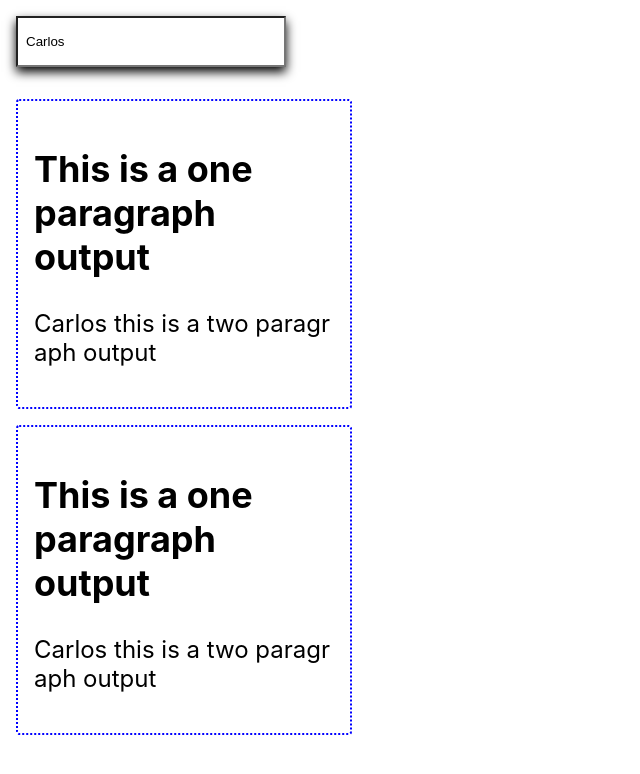
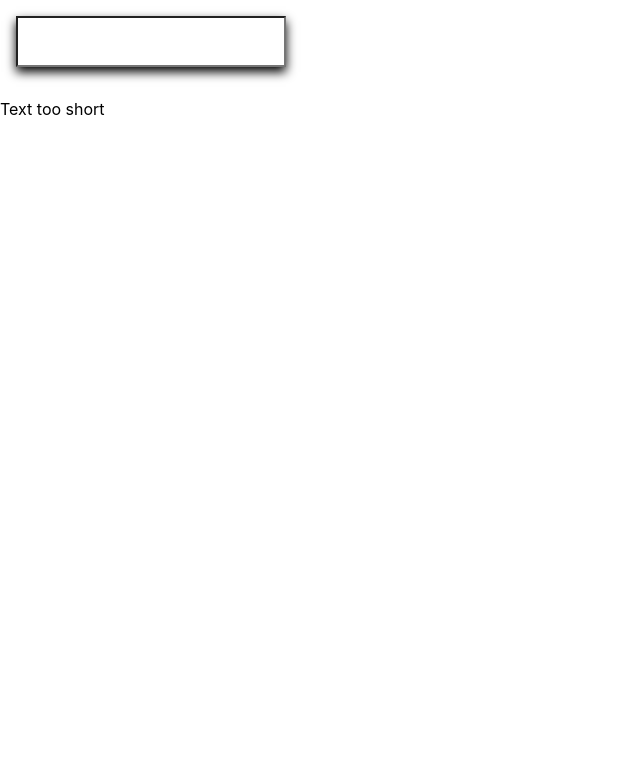
Before and after one commit to filipsm94/learn-reactjs, a React (Create React App) app: page / in a window 1280 px wide. Shown: the top 774 px of the page, without its empty margins (0-640 px from the left). Built offline with nearby package versions, Linux system fonts and the light colour scheme.

Commit message:
launch second work

```diff
--- a/src/App.js
+++ b/src/App.js
@@ -1,26 +1,38 @@
 import React from 'react';
 import './App.css';
 import UserInput from './user-input/user-input';
-import UserOutput from './user-output/user-output';
+import ValidationComponent from './validation/validation';
+import CharComponent from './char/char';
 
 class  App extends React.Component {
 
   state = {
-    username : 'Carlos'
+    textChar : ''
   }
 
   changeUsernameHandler = (event) => {
     this.setState({
-      username: event.target.value
+      textChar: event.target.value
     })
   }
 
+  deleteCharIndexHandler = (charIndex) => {
+    const text = this.state.textChar.split('');
+    text.splice(charIndex, 1);
+    const updatedText = text.join('');
+    this.setState({textChar: updatedText});
+  }
+
   render() {
+    const list = this.state.textChar.split('').map((ch, index) => {
+      return <CharComponent text={ch} key={index} change={this.deleteCharIndexHandler} />
+    });
+
     return (
       <div>
-        <UserInput change={this.changeUsernameHandler} username={this.state.username} />
-        <UserOutput username={this.state.username} />
-        <UserOutput username={this.state.username} />
+        <UserInput change={this.changeUsernameHandler} text={this.state.textChar} />
+        <ValidationComponent lenText={this.state.textChar} />
+        {list}
       </div>
     );
   }
--- /dev/null
+++ b/src/char/char.css
@@ -0,0 +1,7 @@
+.char {
+    display: inline-block;
+    padding: 16px;
+    text-align: center;
+    margin: 16px;
+    border: 1px solid black;
+}
--- /dev/null
+++ b/src/char/char.js
@@ -0,0 +1,23 @@
+import React from 'react';
+import './char.css';
+
+const CharComponent = (props) => {
+    const characteres = props.text.split('');
+
+    return (
+        <div>
+            {
+                characteres.map((ch, index) => {
+                    return <div className="char"
+                    key={index}
+                    onClick={() => props.change(index)}
+                    >{ch}</div>
+                })
+            }
+
+        </div>
+
+    )
+}
+
+export default CharComponent;
--- a/src/user-input/user-input.js
+++ b/src/user-input/user-input.js
@@ -2,7 +2,7 @@ import React from 'react';
 import './user-input.css'
 
 const UserInput = (props) => {
-    return <input className="input-larege" type="text" onChange={props.change} value={props.username}></input>
+    return <input className="input-larege" type="text" onChange={props.change} value={props.text}></input>
 }
 
 export default UserInput;
--- /dev/null
+++ b/src/validation/validation.js
@@ -0,0 +1,15 @@
+import React from 'react';
+
+const ValidationComponent = (props) => {
+
+    let textDescription = null;
+
+    if ( props.lenText.length >= 5 ) {
+        textDescription = ( <p>Text long enough</p> );
+    }else {
+        textDescription = (<p>Text too short</p>);
+    }
+    return textDescription;
+}
+
+export default ValidationComponent;
```
